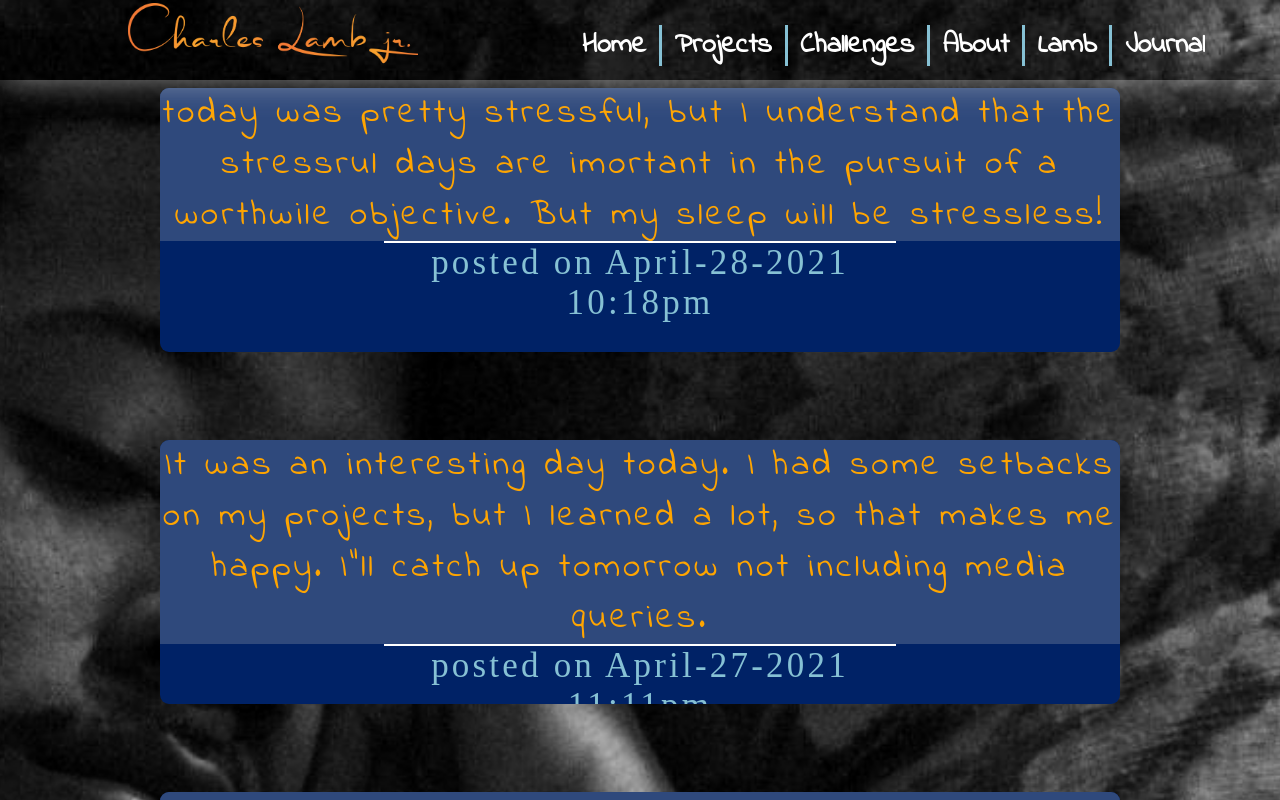
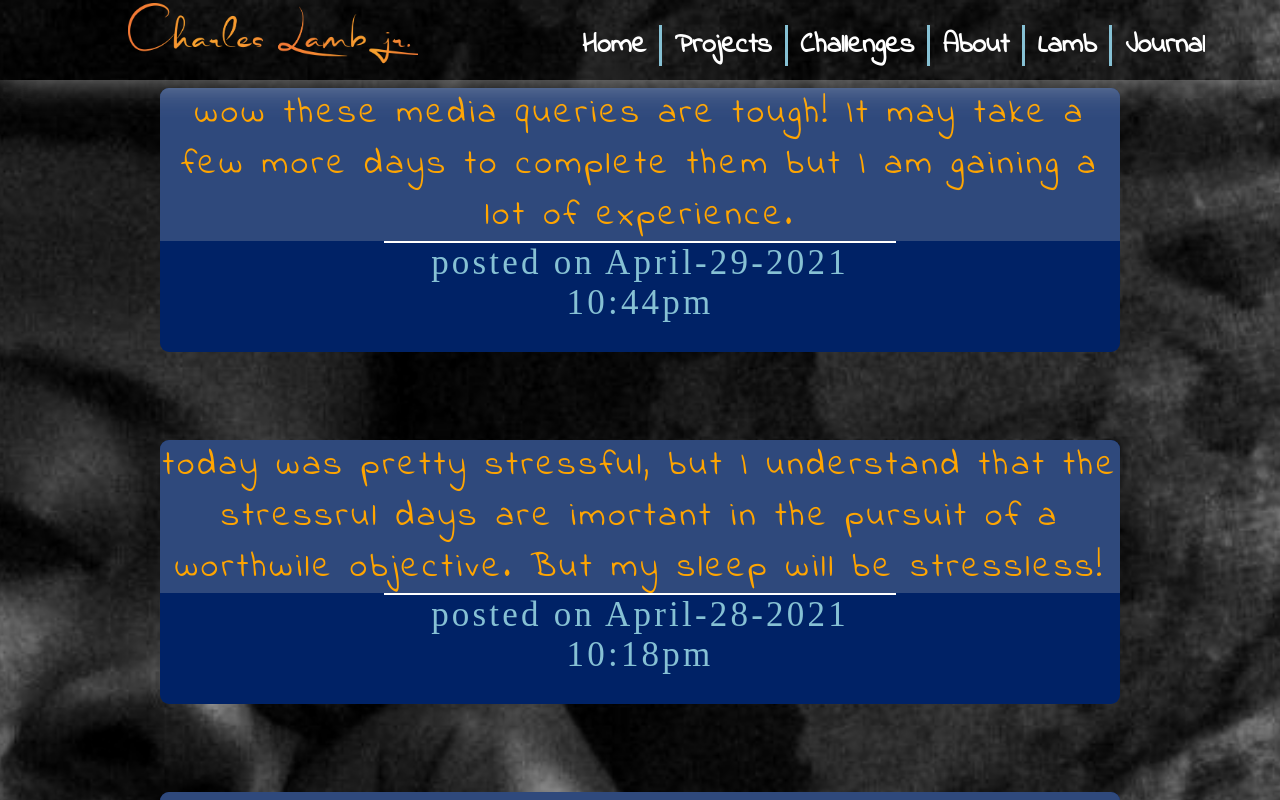
Before and after one commit to cyberstizz/charleslambjr, a React (Create React App) app: page /journal in a window 1280 px wide. Built offline with nearby package versions, Linux system fonts and the light colour scheme; a web font is replaced by a local one.

Commit message:
added todays journal entry

```diff
--- a/src/components/Journal.js
+++ b/src/components/Journal.js
@@ -62,6 +62,7 @@ const JournalEntry = (props) =>{
 
 return(
        <div id='entireJournalPage'>
+ <JournalEntry dateTime={'April-29-2021 10:44pm'} entry={'wow these media queries are tough! It may take a few more days to complete them but I am gaining a lot of experience.'} />
 <JournalEntry dateTime={'April-28-2021 10:18pm'} entry={'today was pretty stressful, but I understand that the stressrul days are imortant in the pursuit of a worthwile objective. But my sleep will be stressless!'} />
  <JournalEntry dateTime={'April-27-2021 11:11pm'} entry={'It was an interesting day today. I had some setbacks on my projects, but I learned a lot, so that makes me happy. I"ll catch up tomorrow not including media queries.'} />
 <JournalEntry dateTime={'April-26-2021 10:32pm'} entry={'I can say with great gratitude, that I worked hard today. Hopefully before the night concludes I will complete this website, but in any case I have made great progress.'} />
```
